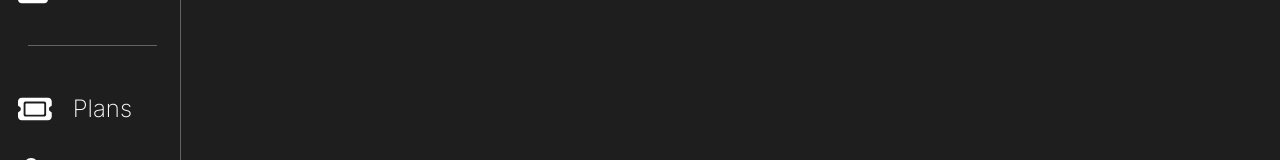
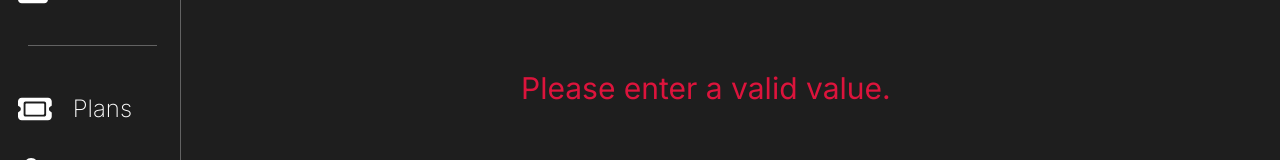
Before and after one commit to mahran-jpeg/Movie-react, a React (Vite) app: page /movies in a window 1280 px wide. Both pictures are taken after a click on the button 1210 px from the left and 50 px from the top of the page. Shown: the part 180-340 px from the top of the page. Built offline with nearby package versions, Linux system fonts and the light colour scheme; no server answers.

Commit message:
loading spinner but abit iffy

```diff
--- /dev/null
+++ b/src/UI/Spinner.jsx
@@ -0,0 +1,13 @@
+import { faSpinner } from '@fortawesome/free-solid-svg-icons';
+import { FontAwesomeIcon } from '@fortawesome/react-fontawesome';
+import React from 'react';
+import'../App'
+const Spinner = () => {
+  return (
+    <div>
+       <FontAwesomeIcon icon={faSpinner} className="spinner"/>
+    </div>
+  );
+}
+
+export default Spinner;
--- a/src/index.css
+++ b/src/index.css
@@ -328,9 +328,22 @@ a {
   color: white;
   background-color: crimson;
 }
-
 .icon__search {
   font-size: 36px;
+}
+
+.message__noResult{
+  font-size: 30px;
+color: crimson;
+
+}
+.noResultsWrapper{
+  display: flex;
+ margin-left: 340px;
+  align-items: center;
+  gap: 8px;
+  margin-top: 150px;
+  max-width: 750px;
 }
 /* PROFILE PAGE */
 .form-container {
@@ -513,7 +526,24 @@ header {
   margin-left:50px;
 }
 
+.spinner {
+  font-size: 64px;
+  color: crimson;
 
+ margin-left: 600px;
+margin-top: 200px;
+  animation: loading 1000ms infinite;
+}
+
+
+@keyframes loading {
+  0% {
+    transform: rotate(0deg);
+  }
+  100% {
+    transform: rotate(360deg);
+  }
+}
 /* MEDIA QUERIES */
 
 @media (max-width: 1200px) {
--- a/src/pages/MoviesPages.jsx
+++ b/src/pages/MoviesPages.jsx
@@ -5,14 +5,15 @@ import Sidebar from "../components/Sidebar";
 import { FontAwesomeIcon } from "@fortawesome/react-fontawesome";
 import { faSearch } from "@fortawesome/free-solid-svg-icons/faSearch";
 import HomeMovieFiltered from "../UI/HomeMovieFiltered";
+import { faSpinner } from "@fortawesome/free-solid-svg-icons/faSpinner";
+import Spinner from "../UI/Spinner";
 
 const MoviesPages = () => {
   const [input, setInput] = useState("");
   const [movies, setMovies] = useState([]);
   const [filteredMovies, setFilteredMovies] = useState([]);
-
-
-
+  const [errorMessage, setErrorMessage] = useState("");
+  const [loading, setLoading] = useState(false);
 
   const change = (event) => {
     const lowercaseValue = event.target.value.toLowerCase();
@@ -20,13 +21,34 @@ const MoviesPages = () => {
   };
 
   async function fetchData() {
-    const { data } = await axios.get(
-      `https://www.omdbapi.com/?s=${input}&apikey=a6dcc2c2`
-    );
+    if (input.trim() === "") {
+      setErrorMessage("Please enter a valid value.");
+      setMovies([]);
+      setFilteredMovies([]);
+      return;
+    }
+    setLoading(true);
+    try {
+      const { data } = await axios.get(
+        `https://www.omdbapi.com/?s=${input}&apikey=a6dcc2c2`
+      );
 
-    setMovies(data.Search);
-    filterMovies(data.Search, input);
-
+      if (data.Response === "False") {
+        setErrorMessage("No movies found. Please try again :) .");
+        setMovies([]);
+        setFilteredMovies([]);
+      } else {
+        setErrorMessage("");
+        setMovies(data.Search);
+        filterMovies(data.Search, input);
+      }
+      setLoading(false);
+    } catch (error) {
+      setMovies([]);
+      setFilteredMovies([]);
+    } finally {
+      setLoading(false);
+    }
   }
 
   const filterMovies = (movies, input) => {
@@ -35,11 +57,13 @@ const MoviesPages = () => {
     );
     setFilteredMovies(filtered);
   };
+
   const handleKeyPress = (event) => {
-    if (event.key === 'Enter') {
-  fetchData()
+    if (event.key === "Enter") {
+      fetchData();
     }
   };
+
   return (
     <>
       <div className="app__container">
@@ -66,16 +90,23 @@ const MoviesPages = () => {
               </button>
             </div>
           </div>
+          {errorMessage && (
+            <div className="noResultsWrapper">
+              <p>
+                <span className="message__noResult">{errorMessage}</span>
+              </p>
+            </div>
+          )}
 
-
-
-
+          {loading ? (
+            <Spinner />
+          ) : (
             <div className="movie__list__page">
               {filteredMovies.slice(0, 6).map((movie) => (
                 <HomeMovieFiltered key={movie.imdbID} movie={movie} />
               ))}
             </div>
-
+          )}
         </div>
       </div>
     </>
```
